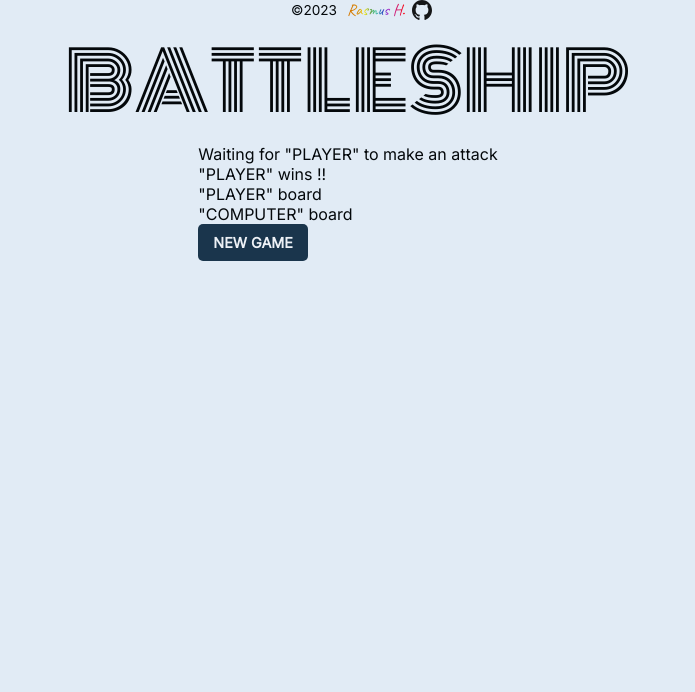
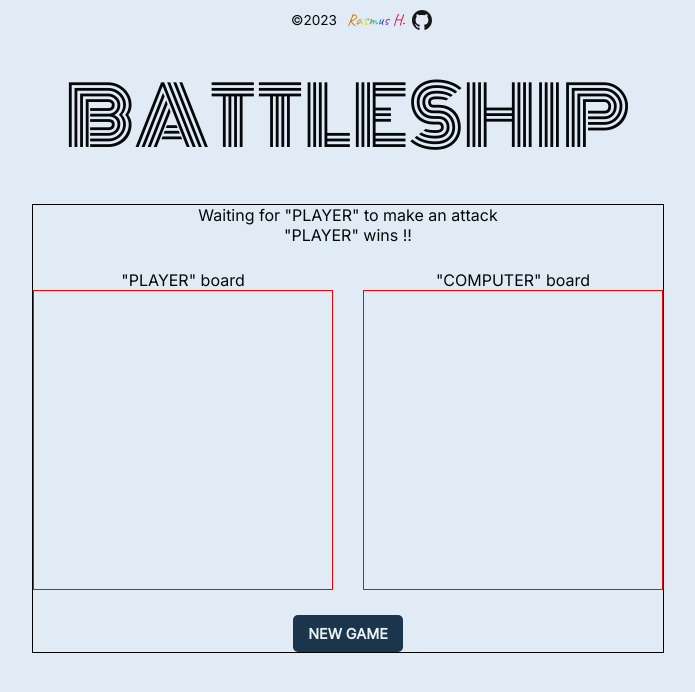
Before and after one commit to rasmushaislund/TOP-battleship, a website built with webpack: page src/html/index.html in a window 1280 px wide. Shown: the whole page, without its empty margins (292-987 px from the left). Built offline with nearby package versions, Linux system fonts and the light colour scheme.

Commit message:
Initial styling of .main-game

```diff
--- a/src/style.css
+++ b/src/style.css
@@ -26,8 +26,10 @@
 
   /* Gaps */
   --text-to-text-gap: 20px;
+  --board-gap: 30px;
 
   /* Padding */
+  --body-padding: 10px 50px;
   --modal-padding: 20px 40px;
   --btn-padding: 10px 15px;
   --input-padding: 5px 10px;
@@ -62,6 +64,7 @@ body {
   display: flex;
   flex-direction: column;
   align-items: center;
+  padding: var(--body-padding);
 }
 
 input[type='text'] {
@@ -114,8 +117,12 @@ dialog::backdrop {
 }
 
 .modal-label {
-  font-size: 2rem;
+  font-size: 1.5rem;
   font-weight: 700;
+}
+
+#player-name {
+  max-width: 250px;
 }
 
 .btn {
@@ -127,6 +134,7 @@ dialog::backdrop {
   color: var(--text-color-inverse);
   font-size: 0.9rem;
   font-weight: 700;
+  transition: all 0.2s 0s ease-in-out;
 }
 
 .btn:hover {
@@ -134,9 +142,52 @@ dialog::backdrop {
   box-shadow: var(--btn-shadow);
 }
 
+.header {
+  margin-top: 25px;
+}
+
 .title {
   font-family: 'Monoton', 'Inter', sans-serif;
   font-size: 5rem;
+}
+
+@media (max-width: 600px) {
+  .title {
+    font-size: 3rem;
+  }
+}
+
+.hide {
+  display: none;
+}
+
+.main-game {
+  margin-top: 25px;
+  border: 1px solid black;
+}
+
+.game-container {
+  display: flex;
+  flex-direction: column;
+  align-items: center;
+}
+
+.board-container {
+  display: flex;
+  text-align: center;
+  flex-wrap: wrap;
+  gap: var(--board-gap);
+  margin-top: 25px;
+}
+
+.game-board {
+  height: 300px;
+  width: 300px;
+  border: 1px solid red;
+}
+
+#new-game-btn {
+  margin-top: 25px;
 }
 
 /* Github link */
```
